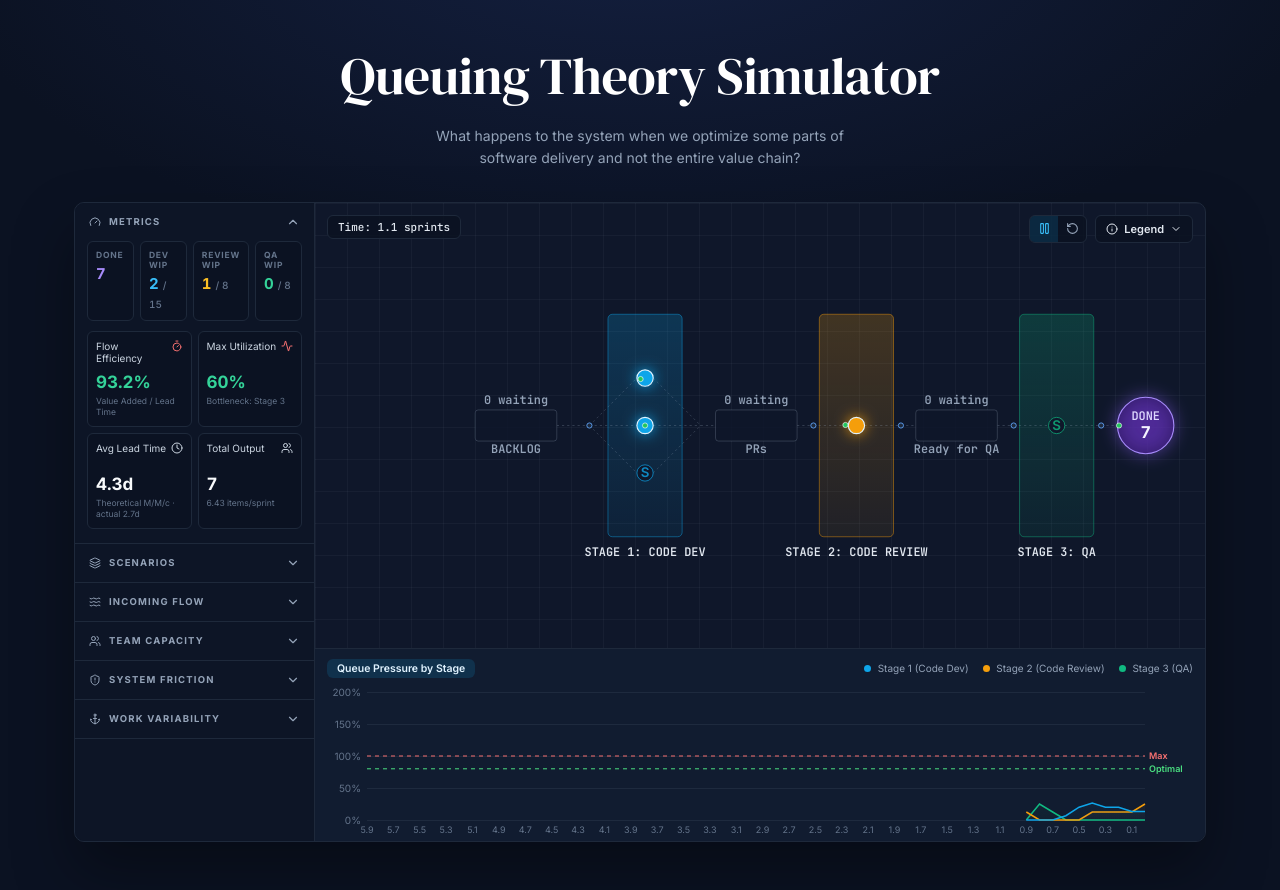
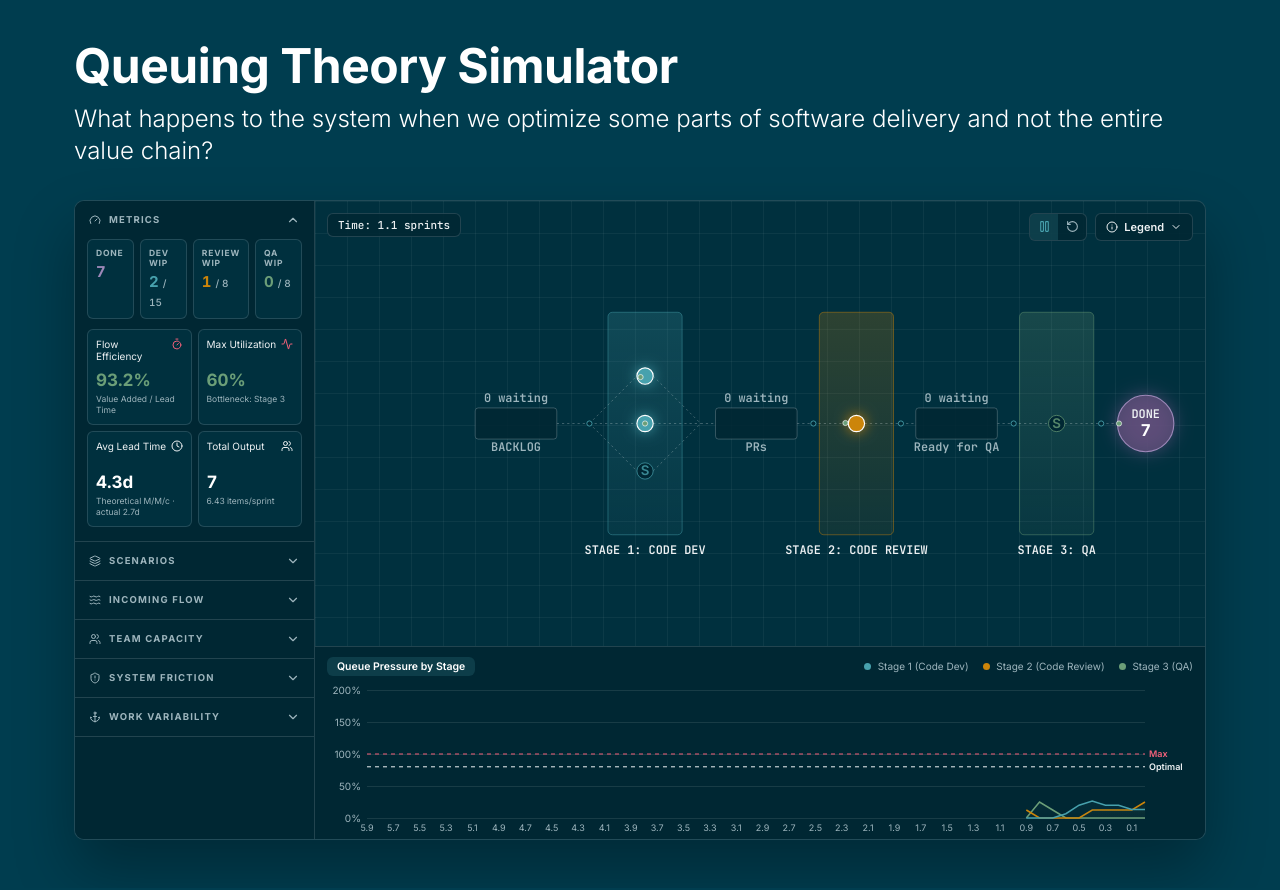
Before and after one commit to wesreisz/queuing-simulator, a React (Vite) app: page / in a window 1280 px wide. Built offline with nearby package versions, Linux system fonts and the light colour scheme.

Commit message:
Rebrand to Thoughtworks colour palette
Switch the background to Wave blue and map stages, item states, alerts
and the Done circle to the brand swatch. Share the palette through
theme.ts and CSS variables, and restyle the header as a bold,
left-aligned Inter title with a light subtitle.

```diff
--- a/index.html
+++ b/index.html
@@ -7,7 +7,7 @@
     <link rel="preconnect" href="https://fonts.googleapis.com" />
     <link rel="preconnect" href="https://fonts.gstatic.com" crossorigin />
     <link
-      href="https://fonts.googleapis.com/css2?family=DM+Serif+Display&family=Inter:wght@400;500;600;700&family=JetBrains+Mono:wght@500;600&display=swap"
+      href="https://fonts.googleapis.com/css2?family=Inter:wght@300;400;500;600;700&family=JetBrains+Mono:wght@500;600&display=swap"
       rel="stylesheet"
     />
     <title>Queuing Theory Simulator</title>
--- a/src/App.css
+++ b/src/App.css
@@ -5,47 +5,47 @@
 }
 
 .hero {
-  text-align: center;
   margin-bottom: 32px;
 }
 
 .hero h1 {
-  font-family: 'DM Serif Display', Georgia, serif;
-  font-weight: 400;
-  font-size: 52px;
+  font-family: Inter, system-ui, sans-serif;
+  font-weight: 700;
+  font-size: 48px;
   letter-spacing: -0.5px;
-  margin: 0 0 14px;
-  color: #fff;
+  line-height: 1.1;
+  margin: 0 0 10px;
+  color: var(--talc-white);
 }
 
 .hero p {
-  max-width: 460px;
-  margin: 0 auto;
-  color: #94a3b8;
-  font-size: 14px;
-  line-height: 1.6;
+  margin: 0;
+  color: var(--talc-white);
+  font-size: 24px;
+  font-weight: 300;
+  line-height: 1.35;
 }
 
 .sim-panel {
   display: grid;
   grid-template-columns: 240px 1fr;
   height: 640px;
-  border: 1px solid #1e293b;
+  border: 1px solid var(--line);
   border-radius: 10px;
   overflow: hidden;
-  background: #0f172a;
-  box-shadow: 0 30px 60px rgba(0, 0, 0, 0.35);
+  background: var(--panel);
+  box-shadow: 0 30px 60px rgba(0, 0, 0, 0.3);
 }
 
 /* Sidebar */
 .sidebar {
-  border-right: 1px solid #1e293b;
+  border-right: 1px solid var(--line);
   overflow-y: auto;
-  background: #0d1526;
+  background: var(--panel-deep);
 }
 
 .section {
-  border-bottom: 1px solid #1e293b;
+  border-bottom: 1px solid var(--line);
 }
 
 .section-header {
@@ -56,11 +56,11 @@
   padding: 12px 14px;
   background: none;
   border: none;
-  color: #94a3b8;
+  color: var(--muted);
 }
 
 .section-header:hover {
-  color: #e2e8f0;
+  color: var(--talc-white);
 }
 
 .section-title {
@@ -88,8 +88,8 @@
 
 .stat,
 .card {
-  background: #0b1222;
-  border: 1px solid #1e293b;
+  background: var(--panel);
+  border: 1px solid var(--line);
   border-radius: 6px;
   padding: 8px;
 }
@@ -99,7 +99,7 @@
   font-weight: 700;
   letter-spacing: 0.8px;
   text-transform: uppercase;
-  color: #64748b;
+  color: var(--muted);
   margin-bottom: 4px;
 }
 
@@ -112,7 +112,7 @@
 .stat-limit {
   font-size: 10px;
   font-weight: 500;
-  color: #64748b;
+  color: var(--muted);
 }
 
 .card-grid {
@@ -127,7 +127,7 @@
   align-items: flex-start;
   gap: 4px;
   font-size: 10px;
-  color: #cbd5e1;
+  color: var(--text);
   margin-bottom: 8px;
   min-height: 24px;
 }
@@ -135,30 +135,30 @@
 .card-value {
   font-size: 17px;
   font-weight: 700;
-  color: #f8fafc;
+  color: var(--talc-white);
   font-variant-numeric: tabular-nums;
 }
 
 .card-sub {
   margin-top: 4px;
   font-size: 8.5px;
-  color: #64748b;
+  color: var(--muted);
   line-height: 1.3;
 }
 
-.tone-red { color: #f87171; }
-.tone-amber { color: #fbbf24; }
-.tone-green { color: #34d399; }
-.tone-blue { color: #38bdf8; }
-.tone-purple { color: #a78bfa; }
-.tone-teal { color: #2dd4bf; }
+.tone-red { color: var(--flamingo-pink); }
+.tone-amber { color: var(--turmeric-yellow); }
+.tone-green { color: var(--jade-green); }
+.tone-blue { color: var(--sapphire-blue); }
+.tone-purple { color: #9c88b8; }
+.tone-teal { color: var(--sapphire-blue); }
 
 .slider {
   display: flex;
   flex-direction: column;
   gap: 4px;
   font-size: 11px;
-  color: #cbd5e1;
+  color: var(--text);
 }
 
 .slider-row {
@@ -167,14 +167,14 @@
 }
 
 .slider-value {
-  color: #38bdf8;
+  color: var(--sapphire-blue);
   font-family: 'JetBrains Mono', ui-monospace, monospace;
   font-size: 10.5px;
 }
 
 .slider input[type='range'] {
   width: 100%;
-  accent-color: #0ea5e9;
+  accent-color: var(--sapphire-blue);
 }
 
 .toggle {
@@ -182,7 +182,11 @@
   align-items: center;
   gap: 6px;
   font-size: 11px;
-  color: #cbd5e1;
+  color: var(--text);
+}
+
+.toggle input {
+  accent-color: var(--sapphire-blue);
 }
 
 .scenario-list {
@@ -193,8 +197,8 @@
 
 .scenario {
   text-align: left;
-  background: #0b1222;
-  border: 1px solid #1e293b;
+  background: var(--panel);
+  border: 1px solid var(--line);
   border-radius: 6px;
   padding: 8px 10px;
   display: flex;
@@ -203,23 +207,23 @@
 }
 
 .scenario:hover {
-  border-color: #334155;
+  border-color: var(--line-strong);
 }
 
 .scenario.active {
-  border-color: #0ea5e9;
-  background: rgba(14, 165, 233, 0.08);
+  border-color: var(--sapphire-blue);
+  background: rgba(71, 161, 173, 0.12);
 }
 
 .scenario-name {
   font-size: 11.5px;
   font-weight: 600;
-  color: #f1f5f9;
+  color: var(--talc-white);
 }
 
 .scenario-summary {
   font-size: 10px;
-  color: #64748b;
+  color: var(--muted);
   line-height: 1.35;
 }
 
@@ -248,12 +252,12 @@
   top: 12px;
   left: 12px;
   padding: 4px 10px;
-  border: 1px solid #1e293b;
+  border: 1px solid var(--line);
   border-radius: 6px;
-  background: rgba(11, 18, 34, 0.85);
+  background: rgba(0, 39, 51, 0.85);
   font-family: 'JetBrains Mono', ui-monospace, monospace;
   font-size: 11px;
-  color: #e2e8f0;
+  color: var(--text);
 }
 
 .toolbar {
@@ -267,10 +271,10 @@
 
 .button-group {
   display: flex;
-  border: 1px solid #1e293b;
+  border: 1px solid var(--line);
   border-radius: 6px;
   overflow: hidden;
-  background: rgba(11, 18, 34, 0.85);
+  background: rgba(0, 39, 51, 0.85);
 }
 
 .icon-btn {
@@ -280,16 +284,16 @@
   height: 26px;
   border: none;
   background: none;
-  color: #94a3b8;
+  color: var(--muted);
 }
 
 .icon-btn:hover {
-  color: #fff;
+  color: var(--talc-white);
 }
 
 .icon-btn.active {
-  color: #38bdf8;
-  background: rgba(14, 165, 233, 0.15);
+  color: var(--sapphire-blue);
+  background: rgba(71, 161, 173, 0.18);
 }
 
 .legend {
@@ -302,9 +306,9 @@
   gap: 6px;
   height: 28px;
   padding: 0 10px;
-  border: 1px solid #1e293b;
+  border: 1px solid var(--line);
   border-radius: 6px;
-  background: rgba(11, 18, 34, 0.85);
+  background: rgba(0, 39, 51, 0.85);
   font-size: 11px;
   font-weight: 600;
 }
@@ -316,9 +320,9 @@
   z-index: 5;
   width: 190px;
   padding: 10px;
-  border: 1px solid #1e293b;
+  border: 1px solid var(--line);
   border-radius: 8px;
-  background: #0b1222;
+  background: var(--panel-deep);
   display: flex;
   flex-direction: column;
   gap: 8px;
@@ -330,35 +334,35 @@
   align-items: center;
   gap: 8px;
   font-size: 11px;
-  color: #cbd5e1;
+  color: var(--text);
 }
 
 .legend-dot {
   width: 9px;
   height: 9px;
   border-radius: 50%;
-  border: 1px solid #fff;
+  border: 1px solid var(--talc-white);
 }
 
 .legend-dot.whale {
   width: 13px;
   height: 13px;
-  background: #22c55e;
+  background: var(--jade-green);
 }
 
 .legend-ring {
   width: 11px;
   height: 11px;
   border-radius: 50%;
-  border: 1.5px solid #0ea5e9;
+  border: 1.5px solid var(--sapphire-blue);
 }
 
 .chart-wrap {
   height: 210px;
   display: flex;
   flex-direction: column;
-  border-top: 1px solid #1e293b;
-  background: #111c30;
+  border-top: 1px solid var(--line);
+  background: var(--panel-deep);
   padding: 10px 12px 4px;
 }
 
@@ -372,8 +376,8 @@
 .chart-title {
   padding: 3px 10px;
   border-radius: 6px;
-  background: rgba(14, 165, 233, 0.15);
-  color: #e0f2fe;
+  background: rgba(71, 161, 173, 0.18);
+  color: var(--talc-white);
   font-size: 10.5px;
   font-weight: 600;
 }
@@ -382,7 +386,7 @@
   display: flex;
   gap: 14px;
   font-size: 10px;
-  color: #94a3b8;
+  color: var(--muted);
 }
 
 .chart-keys i {
--- a/src/App.tsx
+++ b/src/App.tsx
@@ -6,6 +6,7 @@ import { useSimulation } from './sim/useSimulation';
 import { SimCanvas } from './components/SimCanvas';
 import { PressureChart } from './components/PressureChart';
 import { Sidebar } from './components/Sidebar';
+import { STAGE_COLORS } from './theme';
 import './App.css';
 
 const LEGEND = [
@@ -104,13 +105,13 @@ export default function App() {
               <span className="chart-title">Queue Pressure by Stage</span>
               <span className="chart-keys">
                 <span>
-                  <i style={{ background: '#0ea5e9' }} /> Stage 1 (Code Dev)
+                  <i style={{ background: STAGE_COLORS.dev }} /> Stage 1 (Code Dev)
                 </span>
                 <span>
-                  <i style={{ background: '#f59e0b' }} /> Stage 2 (Code Review)
+                  <i style={{ background: STAGE_COLORS.review }} /> Stage 2 (Code Review)
                 </span>
                 <span>
-                  <i style={{ background: '#10b981' }} /> Stage 3 (QA)
+                  <i style={{ background: STAGE_COLORS.qa }} /> Stage 3 (QA)
                 </span>
               </span>
             </div>
--- a/src/components/PressureChart.tsx
+++ b/src/components/PressureChart.tsx
@@ -1,5 +1,6 @@
 import { useEffect, useRef } from 'react';
 import { DAYS_PER_SPRINT, HISTORY_LENGTH, HISTORY_SAMPLE_DAYS, type PressureSample } from '../sim/engine';
+import { BRAND, STAGE_COLORS, UI } from '../theme';
 
 const MAX_PCT = 200;
 const OPTIMAL_PCT = 80;
@@ -23,12 +24,12 @@ function drawChart(canvas: HTMLCanvasElement | null, w: number, h: number, data:
   ctx.textBaseline = 'middle';
   for (let pct = 0; pct <= MAX_PCT; pct += 50) {
     const y = Math.round(yOf(pct)) + 0.5;
-    ctx.strokeStyle = 'rgba(148,163,184,0.1)';
+    ctx.strokeStyle = 'rgba(237,241,243,0.1)';
     ctx.beginPath();
     ctx.moveTo(PAD.left, y);
     ctx.lineTo(PAD.left + plotW, y);
     ctx.stroke();
-    ctx.fillStyle = '#64748b';
+    ctx.fillStyle = UI.muted;
     ctx.textAlign = 'right';
     ctx.fillText(`${pct}%`, PAD.left - 6, y);
   }
@@ -48,8 +49,8 @@ function drawChart(canvas: HTMLCanvasElement | null, w: number, h: number, data:
     ctx.font = '600 9px Inter, system-ui, sans-serif';
     ctx.fillText(text, PAD.left + plotW + 4, y);
   };
-  refLine(100, '#f87171', 'Max');
-  refLine(OPTIMAL_PCT, '#4ade80', 'Optimal');
+  refLine(100, BRAND.flamingoPink, 'Max');
+  refLine(OPTIMAL_PCT, BRAND.mistGrey, 'Optimal');
 
   // Newest sample is pinned to the right edge.
   const offset = HISTORY_LENGTH - data.length;
@@ -75,11 +76,11 @@ function drawChart(canvas: HTMLCanvasElement | null, w: number, h: number, data:
     ctx.fill();
     ctx.lineWidth = 1;
   };
-  series('s3', '#10b981');
-  series('s2', '#f59e0b');
-  series('s1', '#0ea5e9');
+  series('s3', STAGE_COLORS.qa);
+  series('s2', STAGE_COLORS.review);
+  series('s1', STAGE_COLORS.dev);
 
-  ctx.fillStyle = '#64748b';
+  ctx.fillStyle = UI.muted;
   ctx.font = '9px Inter, system-ui, sans-serif';
   ctx.textAlign = 'center';
   for (let i = 0; i < HISTORY_LENGTH; i += 2) {
--- a/src/index.css
+++ b/src/index.css
@@ -1,7 +1,24 @@
 :root {
+  --talc-white: #ffffff;
+  --mist-grey: #edf1f3;
+  --onyx-black: #000000;
+  --wave-blue: #003d4f;
+  --flamingo-pink: #f2617a;
+  --turmeric-yellow: #cc850a;
+  --jade-green: #6b9e78;
+  --sapphire-blue: #47a1ad;
+  --amethyst-purple: #634f7d;
+
+  --panel: #00303e;
+  --panel-deep: #002733;
+  --text: var(--mist-grey);
+  --muted: #9db5bd;
+  --line: rgba(237, 241, 243, 0.14);
+  --line-strong: rgba(237, 241, 243, 0.28);
+
   font-family: Inter, system-ui, -apple-system, 'Segoe UI', sans-serif;
-  color: #e2e8f0;
-  background: #0b1222;
+  color: var(--text);
+  background: var(--wave-blue);
   -webkit-font-smoothing: antialiased;
 }
 
@@ -12,7 +29,7 @@
 body {
   margin: 0;
   min-height: 100vh;
-  background: radial-gradient(1200px 600px at 50% -10%, #142041 0%, #0b1222 60%);
+  background: var(--wave-blue);
 }
 
 button {
--- a/src/sim/engine.ts
+++ b/src/sim/engine.ts
@@ -1,3 +1,5 @@
+import { BRAND } from '../theme';
+
 export const DAYS_PER_SPRINT = 10;
 export const HISTORY_SAMPLE_DAYS = 1;
 export const HISTORY_LENGTH = 60;
@@ -11,10 +13,10 @@ export type Stage = 'queue1' | 'dev' | 'queueReview' | 'review' | 'queue2' | 'qa
 export type ItemState = 'flowing' | 'waiting' | 'blocked' | 'rework';
 
 export const STATE_COLORS: Record<ItemState, string> = {
-  flowing: '#22c55e',
-  waiting: '#eab308',
-  blocked: '#ef4444',
-  rework: '#3b82f6',
+  flowing: BRAND.jadeGreen,
+  waiting: BRAND.turmericYellow,
+  blocked: BRAND.flamingoPink,
+  rework: BRAND.sapphireBlue,
 };
 
 export interface Item {
--- /dev/null
+++ b/src/theme.ts
@@ -0,0 +1,26 @@
+export const BRAND = {
+  talcWhite: '#FFFFFF',
+  mistGrey: '#EDF1F3',
+  onyxBlack: '#000000',
+  waveBlue: '#003D4F',
+  flamingoPink: '#F2617A',
+  turmericYellow: '#CC850A',
+  jadeGreen: '#6B9E78',
+  sapphireBlue: '#47A1AD',
+  amethystPurple: '#634F7D',
+} as const;
+
+export const UI = {
+  panel: '#00303E',
+  panelDeep: '#002733',
+  text: BRAND.mistGrey,
+  muted: '#9DB5BD',
+  line: 'rgba(237, 241, 243, 0.14)',
+  amethystLight: '#9C88B8',
+} as const;
+
+export const STAGE_COLORS = {
+  dev: BRAND.sapphireBlue,
+  review: BRAND.turmericYellow,
+  qa: BRAND.jadeGreen,
+} as const;
```
Also changed, not shown: src/components/SimCanvas.tsx (+23 -22 lines).
